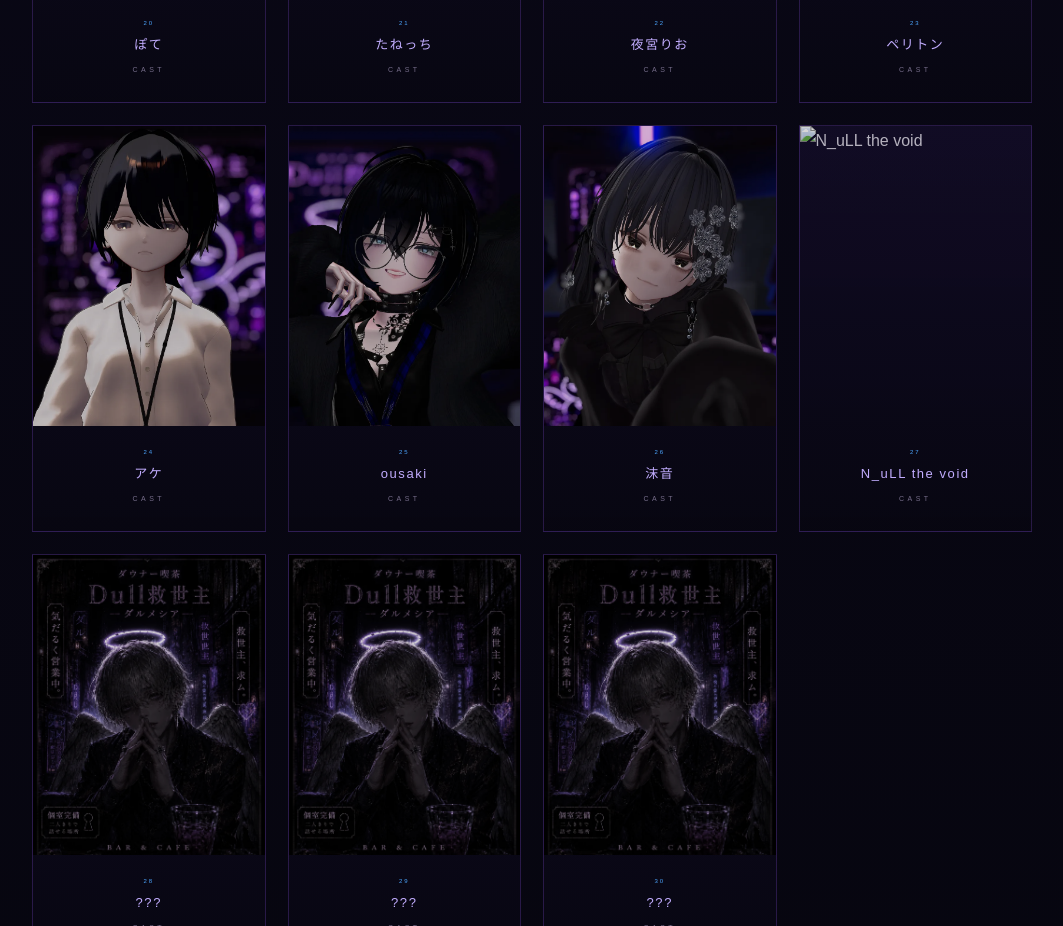
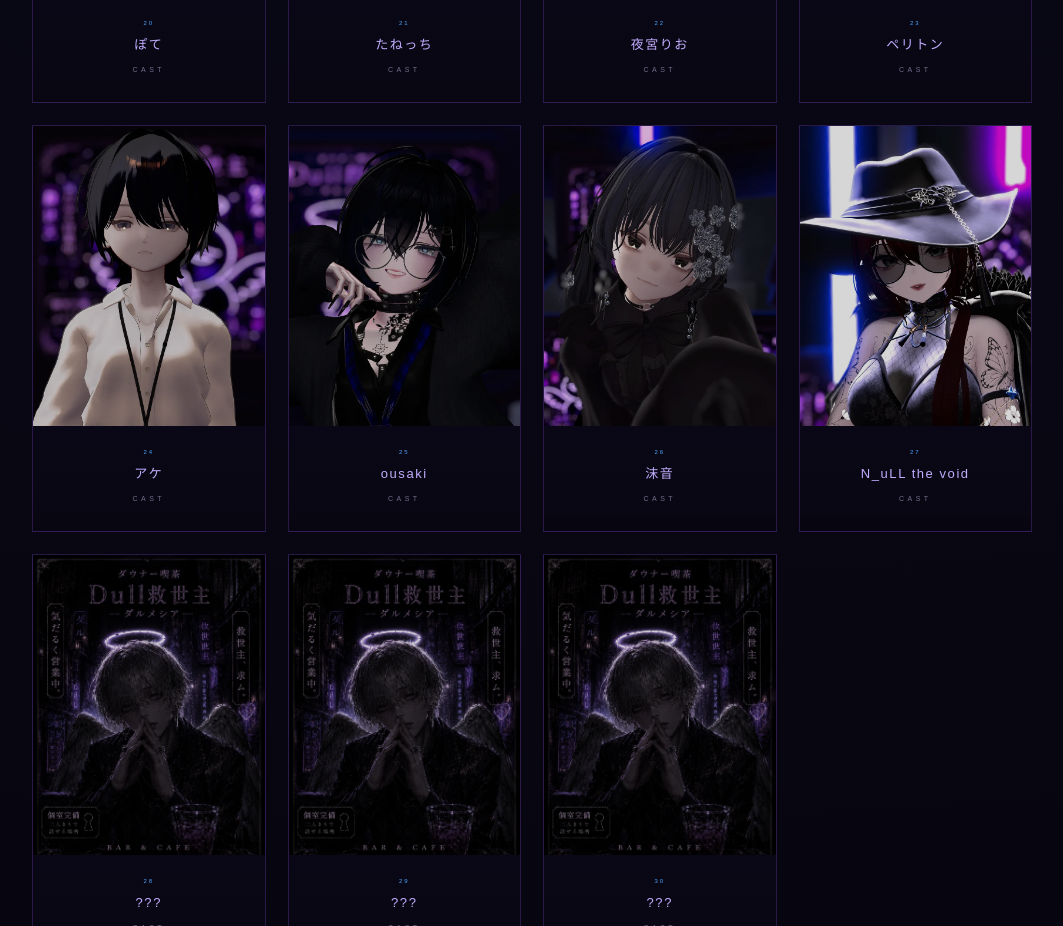
Before and after one commit to Maonemu/downer-cafe, a plain HTML site: page downer.html in a window 1280 px wide. Shown: the part 4592-5518 px from the top of the page, without its empty margins (108-1171 px from the left). Drawn offline with Linux system fonts and the light colour scheme.

Commit message:
Update downer.html

```diff
--- a/downer.html
+++ b/downer.html
@@ -841,7 +841,7 @@
 
       {
         name: "N_uLL the void",
-        image: "n.webp",
+        image: "ｎ.webp",
         privateRoom: "ゴスロリお茶会",
         ng: "???"
       },
```
